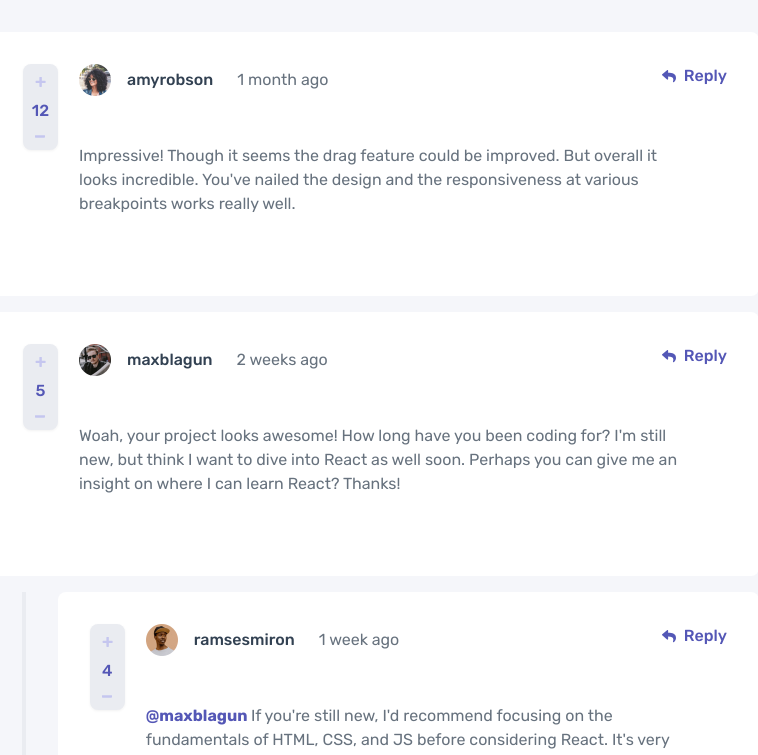
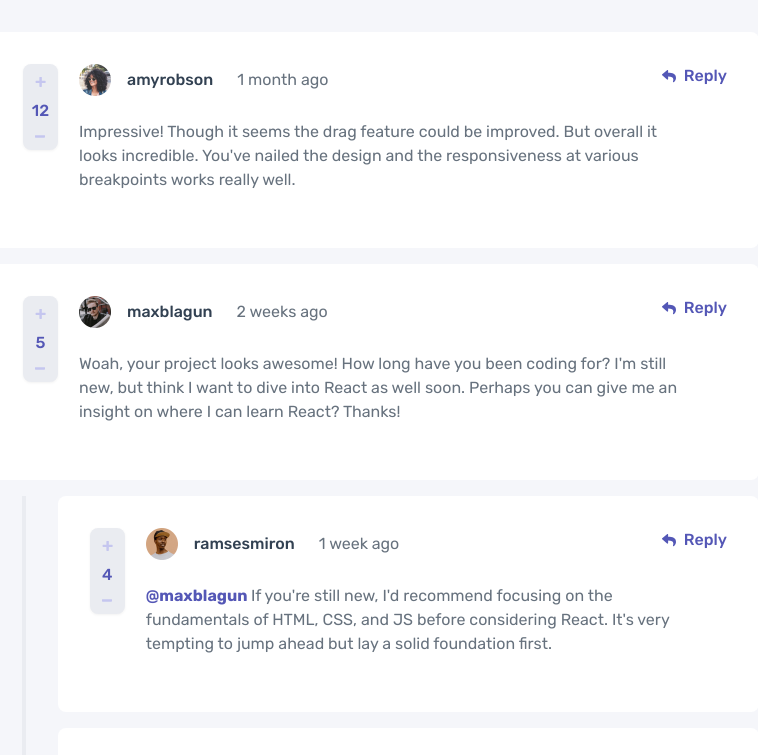
Before and after one commit to avatarfreak/interactive-comments-section, a Next.js app: page / in a window 1280 px wide. Shown: the top 755 px of the page, without its empty margins (265-1023 px from the left). Built offline with nearby package versions, Linux system fonts and the light colour scheme.

Commit message:
minor fixed

```diff
--- a/components/comments/MainComments.tsx
+++ b/components/comments/MainComments.tsx
@@ -24,7 +24,7 @@ const MainComments: React.FC<IMainComments> = ({
   };
 
   return (
-    <div className="col-start-1 col-end-5 row-start-2 row-end-3 py-4 md:py-12 md:col-start-2 md:col-end-5 md:px-2">
+    <div className="col-start-1 col-end-5 row-start-2 row-end-3 py-4 md:py-6 md:col-start-2 md:col-end-5 md:px-2">
       {isActive && isAction.type == "edit" ? (
         <form onSubmit={handleSubmit} className="relative">
           <textarea
```
